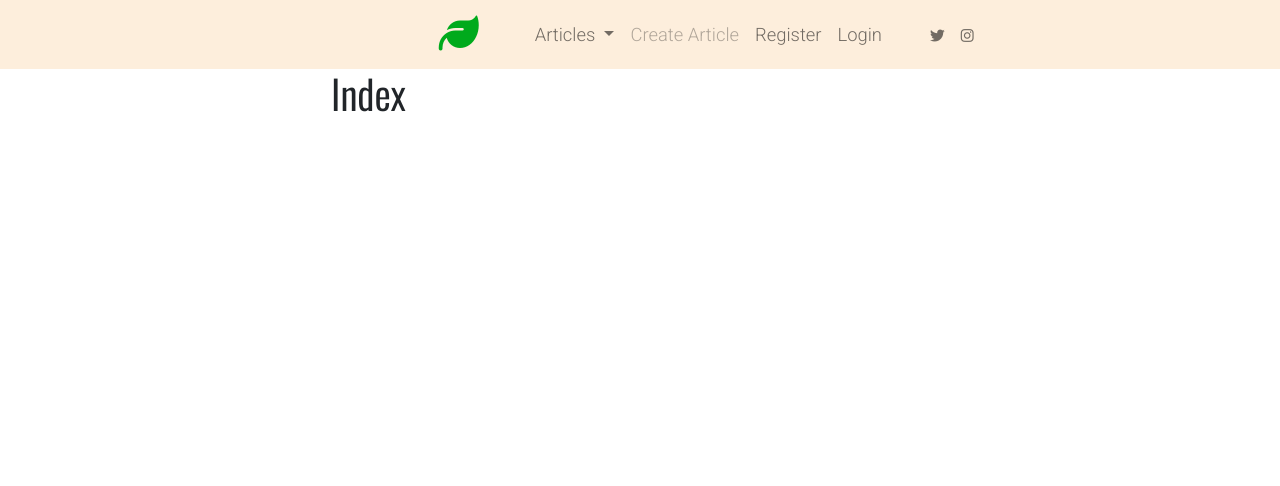
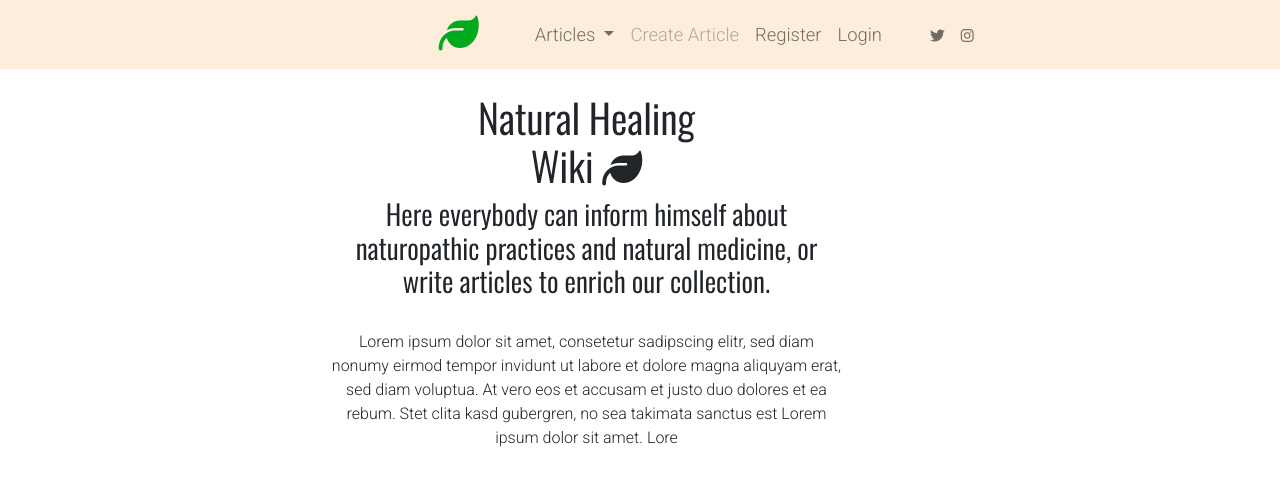
Before and after one commit to LucaNoah/natural-healing-wiki, a Django app: page / in a window 1280 px wide. Shown: the top 486 px of the page. Run offline with Django 3.2, Linux system fonts and the light colour scheme; some libraries are stand-ins or nearby versions.

Commit message:
In index.html add content to display information about purpose, in index.html, login.html, logout.html, signup.html add text-align center, for responsiveness add offset-lg to: index.html, article_list.html, article_detail.html, edit_article.html, create_article.html, login.html, logout.html, signup.html

```diff
--- a/static/css/style.css
+++ b/static/css/style.css
@@ -8,6 +8,10 @@ body {
 
 main {
   padding: 0 10px;
+}
+
+.center {
+  text-align: center;
 }
 
 /* headings */
@@ -25,7 +29,7 @@ nav {
   background-color: rgb(253, 238, 220);
 }
 
-.fa-leaf {
+#navbar-logo {
   color: rgb(0, 170, 28);
   font-size: 200%;
   padding-right: 2rem;
--- a/templates/account/login.html
+++ b/templates/account/login.html
@@ -7,7 +7,7 @@
 
 {% block content %}
 <div class="row">
-  <div class="col-12 col-sm-12 col-md-8 col-lg-6 col-xl-5 offset-0 offset-md-2 offset-xl-3">
+  <div class="center col-12 col-sm-12 col-md-8 col-lg-6 col-xl-5 offset-0 offset-md-2 offset-lg-3 offset-xl-3">
     <h1>{% trans "Sign In" %}</h1>
     <p>{% blocktrans %}If you have not created an account yet, then please
       <a href="{{ signup_url }}">sign up</a> first.{% endblocktrans %}</p>
--- a/templates/account/logout.html
+++ b/templates/account/logout.html
@@ -7,7 +7,7 @@
 {% block content %}
 
 <div class="row">
-  <div class="col-12 col-sm-12 col-md-8 col-lg-6 col-xl-5 offset-0 offset-md-2 offset-xl-3">
+  <div class="center col-12 col-sm-12 col-md-8 col-lg-6 col-xl-5 offset-0 offset-md-2 offset-lg-3 offset-xl-3">
     <h1>{% trans "Sign Out" %}</h1>
 
     <p>{% trans 'Are you sure you want to sign out?' %}</p>
--- a/templates/account/signup.html
+++ b/templates/account/signup.html
@@ -6,7 +6,7 @@
 
 {% block content %}
 <div class="row">
-  <div class="col-12 col-sm-12 col-md-8 col-lg-6 col-xl-5 offset-0 offset-md-2 offset-xl-3">
+  <div class="center col-12 col-sm-12 col-md-8 col-lg-6 col-xl-5 offset-0 offset-md-2 offset-lg-3 offset-xl-3">
     <h1>{% trans "Sign Up" %}</h1>
 
     <p>{% blocktrans %}Already have an account? Then please <a href="{{ login_url }}">sign in</a>.{% endblocktrans %}
--- a/templates/article_detail.html
+++ b/templates/article_detail.html
@@ -2,7 +2,7 @@
 
 {% block content %}
 <div class="row">
-  <div class="col-12 col-sm-12 col-md-8 col-lg-6 col-xl-5 offset-0 offset-md-2 offset-xl-3">
+  <div class="col-12 col-sm-12 col-md-8 col-lg-6 col-xl-5 offset-0 offset-md-2 offset-lg-3 offset-xl-3">
     <h1>{{ article.title }}</h1>
     <p>{{ article.author }} | {{ article.created_date }}</p>
     <p>{{ article.description | safe }}</p>
--- a/templates/article_list.html
+++ b/templates/article_list.html
@@ -1,10 +1,10 @@
 {% extends "base.html" %}
 
 {% block content %}
-<br>
+
 {% for article in article_list %}
 <div class="row">
-  <div class="col-12 col-sm-12 col-md-8 col-lg-6 col-xl-5 offset-0 offset-md-2 offset-xl-3">
+  <div class="col-12 col-sm-12 col-md-8 col-lg-6 col-xl-5 offset-0 offset-md-2 offset-lg-3 offset-xl-3">
     <div class="card">
       <div class="card-body">
         <h3 class="card-title">{{ article.title }}</h3>
@@ -19,5 +19,4 @@
 
 {% endfor %}
 
-
 {%endblock%}
--- a/templates/base.html
+++ b/templates/base.html
@@ -16,7 +16,7 @@
     <nav class="navbar navbar-expand-lg">
       <div class="container-fluid offset-4">
         <a class="navbar-brand" href="/">
-          <i class="fa-solid fa-leaf"></i>
+          <i id="navbar-logo" class="fa-solid fa-leaf"></i>
         </a>
         <button class="navbar-toggler" type="button" data-bs-toggle="collapse" data-bs-target="#navbarSupportedContent"
           aria-controls="navbarSupportedContent" aria-expanded="false" aria-label="Toggle navigation">
@@ -79,6 +79,7 @@
     </nav>
   </header>
   <main>
+    <br>
     {% block content %}
 
     {% endblock content %}
--- a/templates/create_article.html
+++ b/templates/create_article.html
@@ -2,7 +2,7 @@
 
 {% block content %}
 <div class="row">
-  <div class="col-12 col-sm-12 col-md-8 col-lg-6 col-xl-5 offset-0 offset-md-2 offset-xl-3">
+  <div class="col-12 col-sm-12 col-md-8 col-lg-6 col-xl-5 offset-0 offset-md-2 offset-lg-3 offset-xl-3">
     <h1>Create an Article:</h1>
     <form method="POST" action="create-new-article">
       {% csrf_token %}
--- a/templates/edit_article.html
+++ b/templates/edit_article.html
@@ -3,7 +3,7 @@
 {% block content %}
 
 <div class="row">
-  <div class="col-12 col-sm-12 col-md-8 col-lg-6 col-xl-5 offset-0 offset-md-2 offset-xl-3">
+  <div class="col-12 col-sm-12 col-md-8 col-lg-6 col-xl-5 offset-0 offset-md-2 offset-lg-3 offset-xl-3">
     <h1>Edit an Article:</h1>
     <form method="POST">
       {% csrf_token %}
--- a/templates/index.html
+++ b/templates/index.html
@@ -2,8 +2,16 @@
 
 {% block content %}
 <div class="row">
-  <div class="col-12 col-sm-12 col-md-8 col-lg-6 col-xl-5 offset-0 offset-md-2 offset-xl-3">
-    <h1>Index</h1>
+  <div
+    class="home-content center col-12 col-sm-12 col-md-8 col-lg-6 col-xl-5 offset-0 offset-md-2 offset-lg-3 offset-xl-3">
+    <h1 id="home-header">Natural Healing<br>Wiki <i class="fa-solid fa-leaf"></i></h1>
+    <h3 id="home-subheader">Here everybody can inform himself about naturopathic practices and natural medicine, or
+      write articles to enrich
+      our collection.</h3>
+    <br>
+    <p>Lorem ipsum dolor sit amet, consetetur sadipscing elitr, sed diam nonumy eirmod tempor invidunt ut labore et
+      dolore magna aliquyam erat, sed diam voluptua. At vero eos et accusam et justo duo dolores et ea rebum. Stet clita
+      kasd gubergren, no sea takimata sanctus est Lorem ipsum dolor sit amet. Lore</p>
   </div>
 </div>
 
```
